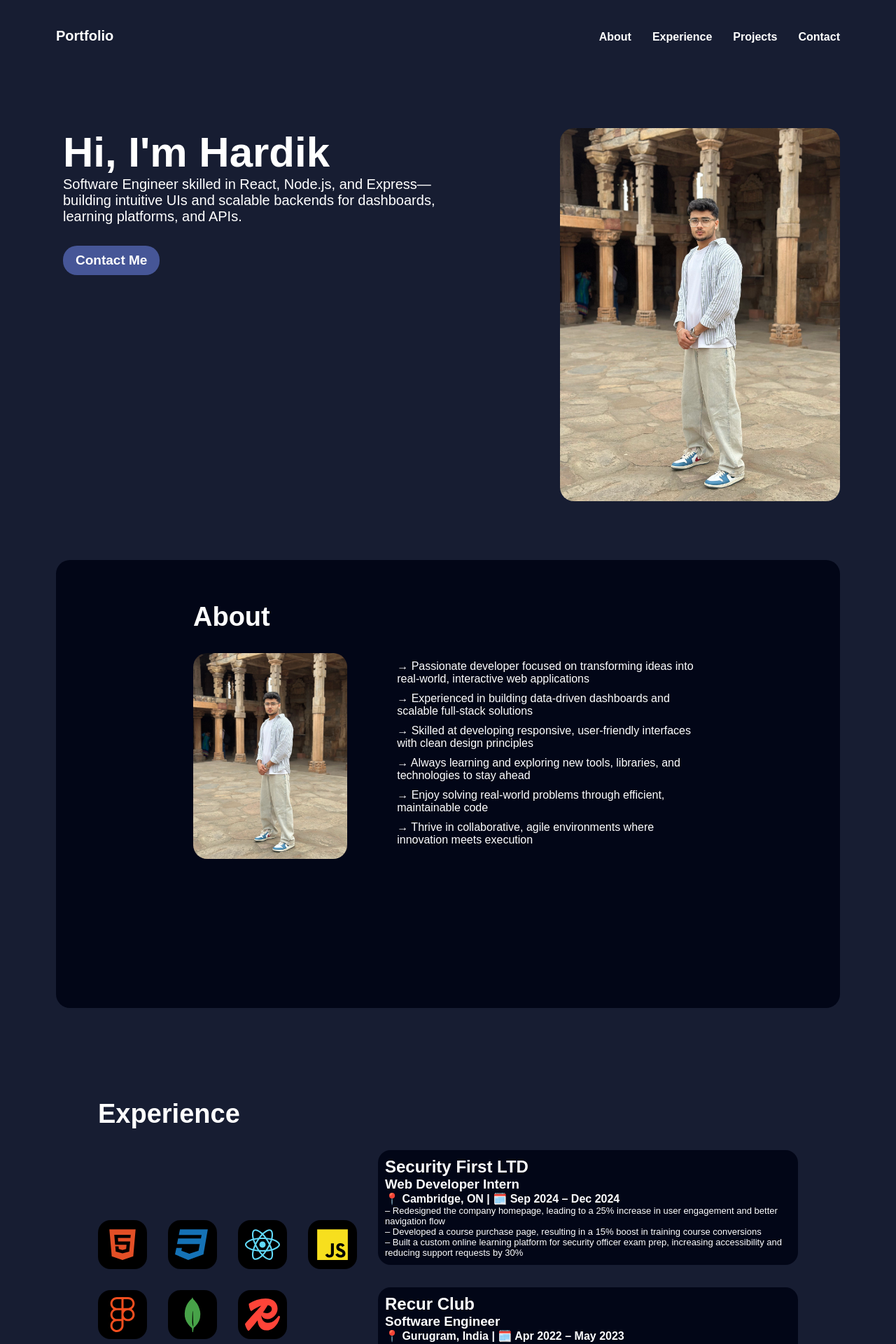
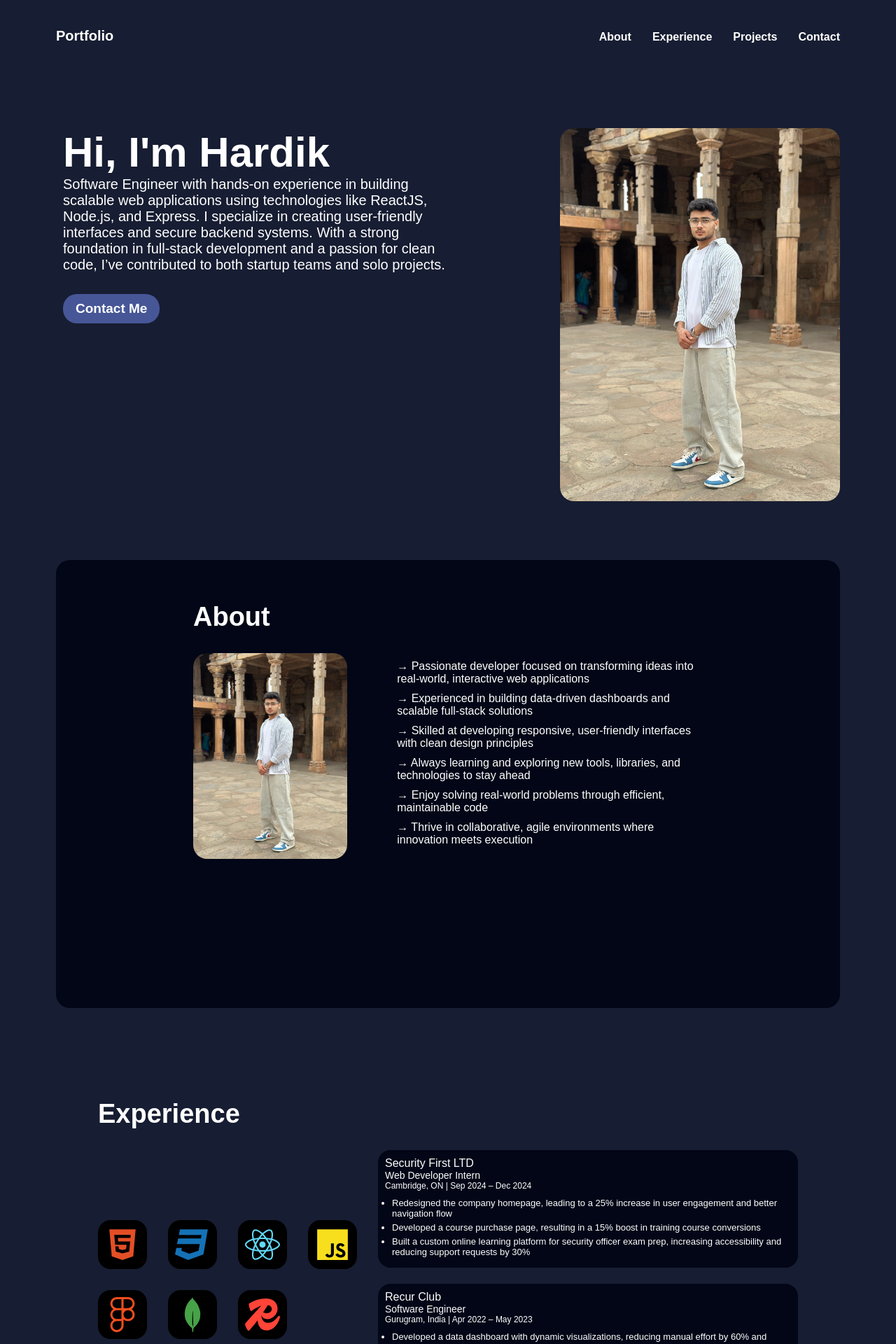
Before and after one commit to hardikkumar32/Portfolio-main, a React (Vite) app: page / in a window 1280 px wide. Shown: the top 1920 px of the page at 70% size. Built offline with nearby package versions, Linux system fonts and the light colour scheme.

Commit message:
design changes

```diff
--- a/src/PortfolioPage/ExperiencePage/ExperiencePage.jsx
+++ b/src/PortfolioPage/ExperiencePage/ExperiencePage.jsx
@@ -36,7 +36,7 @@ function ExperiencePage() {
           <div className="data-container">
             <h2>Security First LTD</h2>
             <h3>Web Developer Intern</h3>
-            <h4>📍 Cambridge, ON | 🗓️ Sep 2024 – Dec 2024</h4>
+            <h4>Cambridge, ON | Sep 2024 – Dec 2024</h4>
             <ul>
               <li>
                 Redesigned the company homepage, leading to a 25% increase in
@@ -56,7 +56,7 @@ function ExperiencePage() {
           <div className="data-container">
             <h2>Recur Club</h2>
             <h3>Software Engineer</h3>
-            <h4>📍 Gurugram, India | 🗓️ Apr 2022 – May 2023</h4>
+            <h4>Gurugram, India | Apr 2022 – May 2023</h4>
             <ul>
               <li>
                 Developed a data dashboard with dynamic visualizations, reducing
@@ -84,7 +84,7 @@ function ExperiencePage() {
           <div className="data-container">
             <h2>Coding Ninjas</h2>
             <h3>Mentor (Internship)</h3>
-            <h4>📍 Delhi, India | 🗓️ Nov 2020 – Apr 2021</h4>
+            <h4>Delhi, India | Nov 2020 – Apr 2021</h4>
             <ul>
               <li>
                 Conducted live sessions with the lectures on data structures and
--- a/src/PortfolioPage/MainPage/Mainpage.jsx
+++ b/src/PortfolioPage/MainPage/Mainpage.jsx
@@ -55,15 +55,12 @@ function Mainpage({
             <TextChange />
           </h1>
           <p>
-            {/* I'm a Software Engineer with experience in building full-stack web
-            applications using ReactJS, Node.js, and Express. I focus on
-            creating intuitive user interfaces and secure, scalable backend
-            systems. I’ve worked on real-time dashboards, learning platforms,
-            and API integrations, and thrive in agile, team-oriented
-            environments. */}
-            Software Engineer skilled in React, Node.js, and Express—building
-            intuitive UIs and scalable backends for dashboards, learning
-            platforms, and APIs.
+            Software Engineer with hands-on experience in building scalable web
+            applications using technologies like ReactJS, Node.js, and Express.
+            I specialize in creating user-friendly interfaces and secure backend
+            systems. With a strong foundation in full-stack development and a
+            passion for clean code, I’ve contributed to both startup teams and
+            solo projects.
           </p>
           <button
             className="contactBtn"
--- a/src/PortfolioPage/PortfolioPage.scss
+++ b/src/PortfolioPage/PortfolioPage.scss
@@ -178,13 +178,28 @@
                     padding: 10px;
                     border-radius: 18px;
                     background-color: #020617;
+                    h2, h3, h4 {
+                        font-weight: 400;
+                    }
+                    h2{
+                      font-size: 16px;
+                    }
+                    h3{
+                        font-size: 14px;
+                    }
+                    h4{
+                        font-size: 12px;
+                        margin-bottom: 10px;
+                    }
                     ul {
-                        li::before {
-                            content: "– ";
-                        }
+                        // li::before {
+                        //     content: "– ";
+                        // }
                         li {
+                            margin-bottom: 5px;
                             font-size: 13px;
-                            list-style-type: none;
+                            margin-left: 10px;
+                            // list-style-type: none;
                         }
                     }
                 }
```
Also changed, not shown: src/assets/Portfolioimg2.jpg (added).
